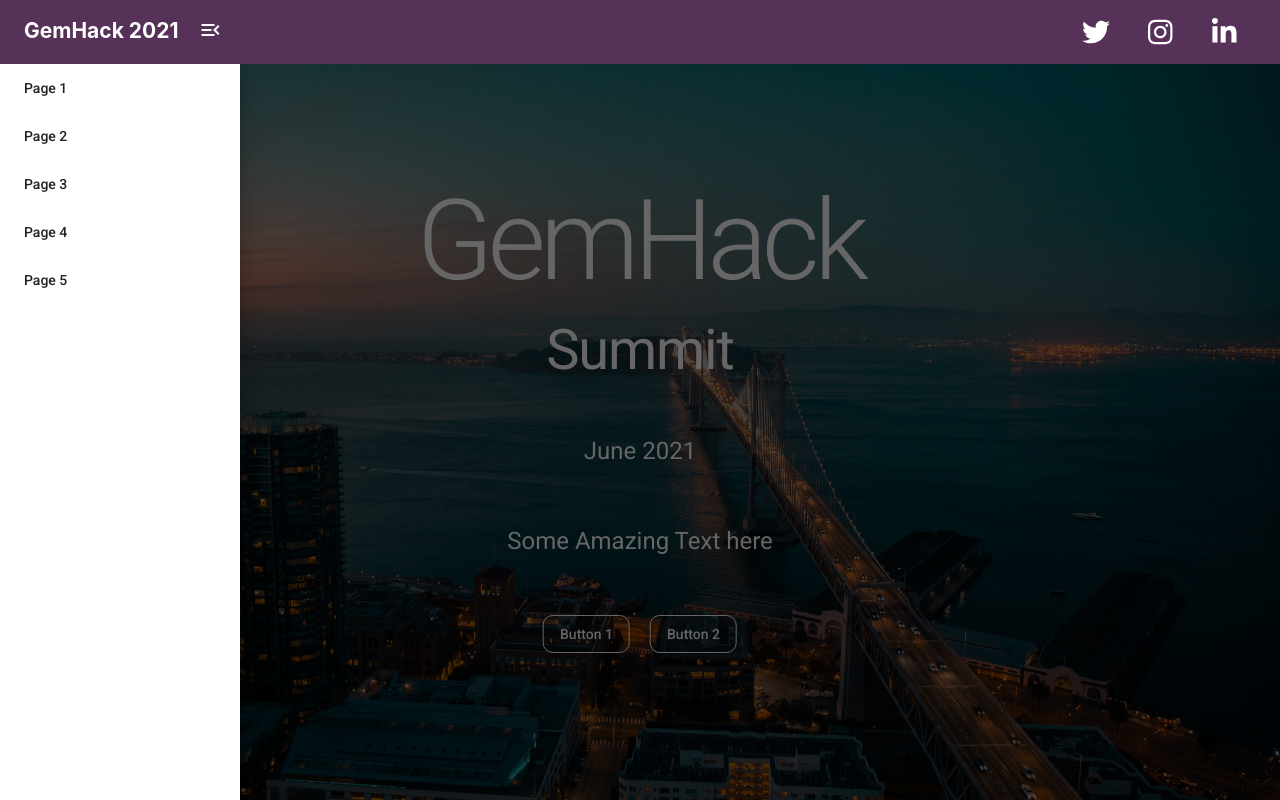
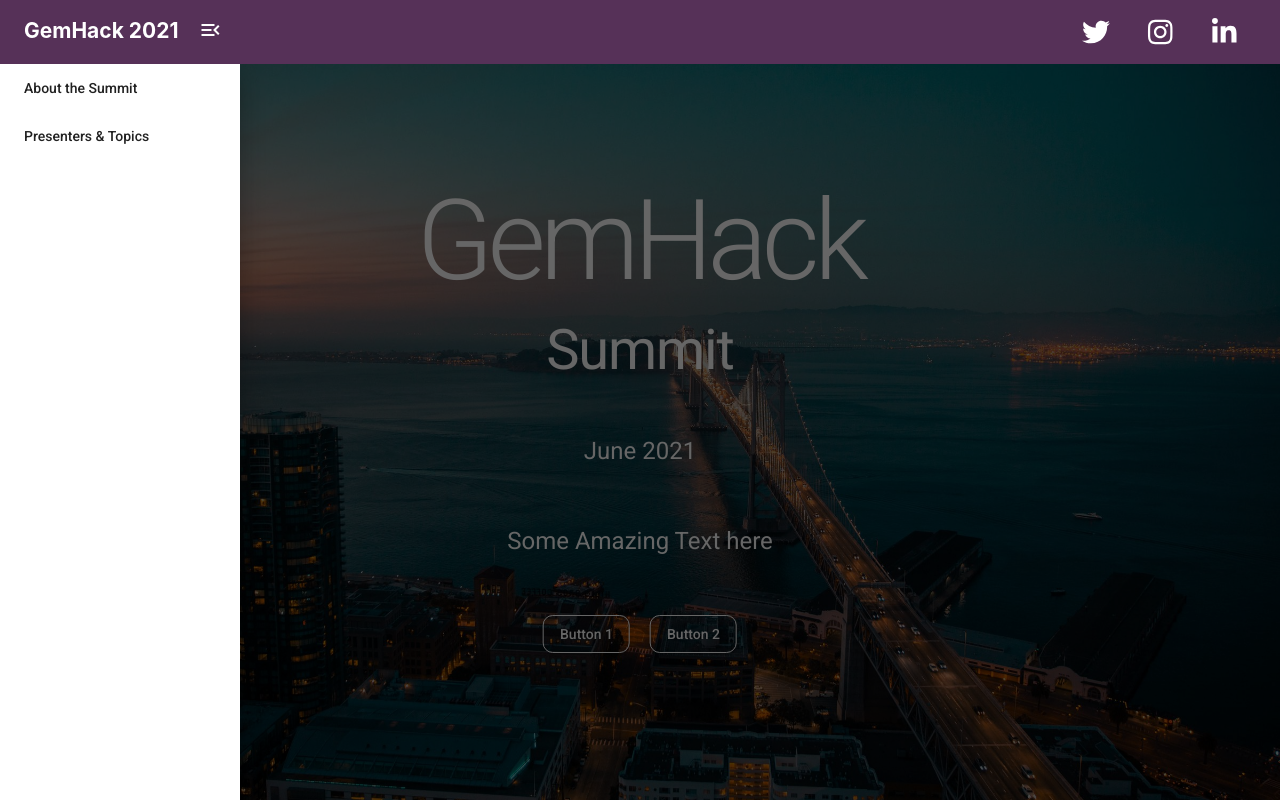
Before and after one commit to mitulshah3882/GemHackConf2021, an Angular app: page / in a window 1280 px wide. Both pictures are taken after a click on the button "menu". Built offline with nearby package versions, Linux system fonts and the light colour scheme.

Commit message:
Added commented code for scroll to top buttons, updated side nav links

```diff
--- a/src/app/home-template/home-template.component.html
+++ b/src/app/home-template/home-template.component.html
@@ -30,11 +30,12 @@
             [(opened)]="isMenuOpen"
             class="sidenav"
             (click)="onSidenavClick()">
-          <a mat-button routerLink="/">Page 1</a>
-          <a mat-button routerLink="/">Page 2</a>
-          <a mat-button routerLink="/">Page 3</a>
-          <a mat-button routerLink="/">Page 4</a>
-          <a mat-button routerLink="/">Page 5</a>
+            <a mat-button href="#about" target="_self">About the Summit</a>
+            <a mat-button href="#presenters" target="_self">Presenters & Topics</a>
+            <!-- <a mat-button routerLink="/">Page 3</a> -->
+            <!-- <a mat-button routerLink="/">Page 4</a> -->
+            <!-- <a mat-button routerLink="/">Page 5</a> -->
+            <router-outlet></router-outlet>
         </mat-sidenav>
         <mat-sidenav-content>
             <div class="main-image">
@@ -54,7 +55,7 @@
                 </div>
             </div>
             <main>
-                <div class="secondary-content">
+                <div class="secondary-content" id="about">
                     <span class="mat-display-2">About GemHack Summit</span>
                     <div class="body-content">
                         <span class="mat-body">
@@ -71,7 +72,7 @@
                     </div>
                 </div>
                 <mat-divider></mat-divider>
-                <div class="secondary-content">
+                <div id="presenters" class="secondary-content">
                     <span class="mat-display-2">Presenters & Topics</span>
                     <div class="body-content">
                         <div class="responsive">
@@ -112,7 +113,10 @@
                           </div>
                     </div>
                 </div>
-                <router-outlet></router-outlet>
+                <!-- <button mat-raised-button class="scrollTopButton" (click)="gotoTop()">Primary</button> -->
+                <!-- <footer>
+                    <p>text footer</p>
+                </footer> -->
             </main>
         </mat-sidenav-content>
       </mat-sidenav-container>
--- a/src/app/home-template/home-template.component.scss
+++ b/src/app/home-template/home-template.component.scss
@@ -180,11 +180,22 @@ div.desc {
   // font-family: 'Montserrat';
   // font-size: 30px;
   // color: black;
-  -webkit-animation: fadein 4s; /* Safari, Chrome and Opera > 12.1 */
-  -moz-animation: fadein 4s; /* Firefox < 16 */
-  -ms-animation: fadein 4s; /* Internet Explorer */
-  -o-animation: fadein 4s; /* Opera < 12.1 */
-  animation: fadein 4s;
+  -webkit-animation: fadein 5s; /* Safari, Chrome and Opera > 12.1 */
+  -moz-animation: fadein 5s; /* Firefox < 16 */
+  -ms-animation: fadein 5s; /* Internet Explorer */
+  -o-animation: fadein 5s; /* Opera < 12.1 */
+  animation: fadein 5s;
+}
+
+// Classes for button to take user to the top of page
+.scrollTopButton {
+  position: fixed;
+  bottom: 5px;
+  right: 5px;
+  font-size: 20px;
+  text-align: center;
+  border-radius: 5px;
+  outline: none;
 }
 
 @keyframes fadein {
```
Also changed, not shown: src/app/home-template/home-template.component.ts (+30 -1 lines).
